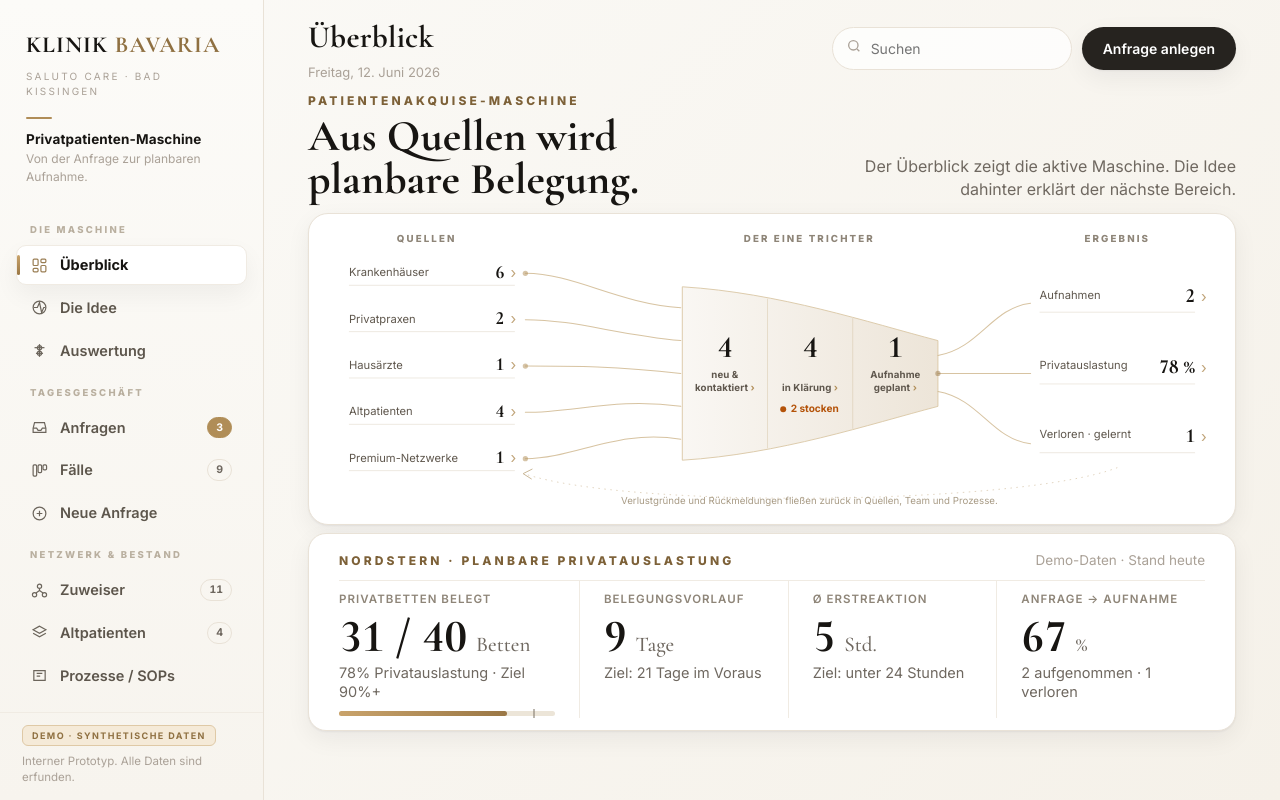
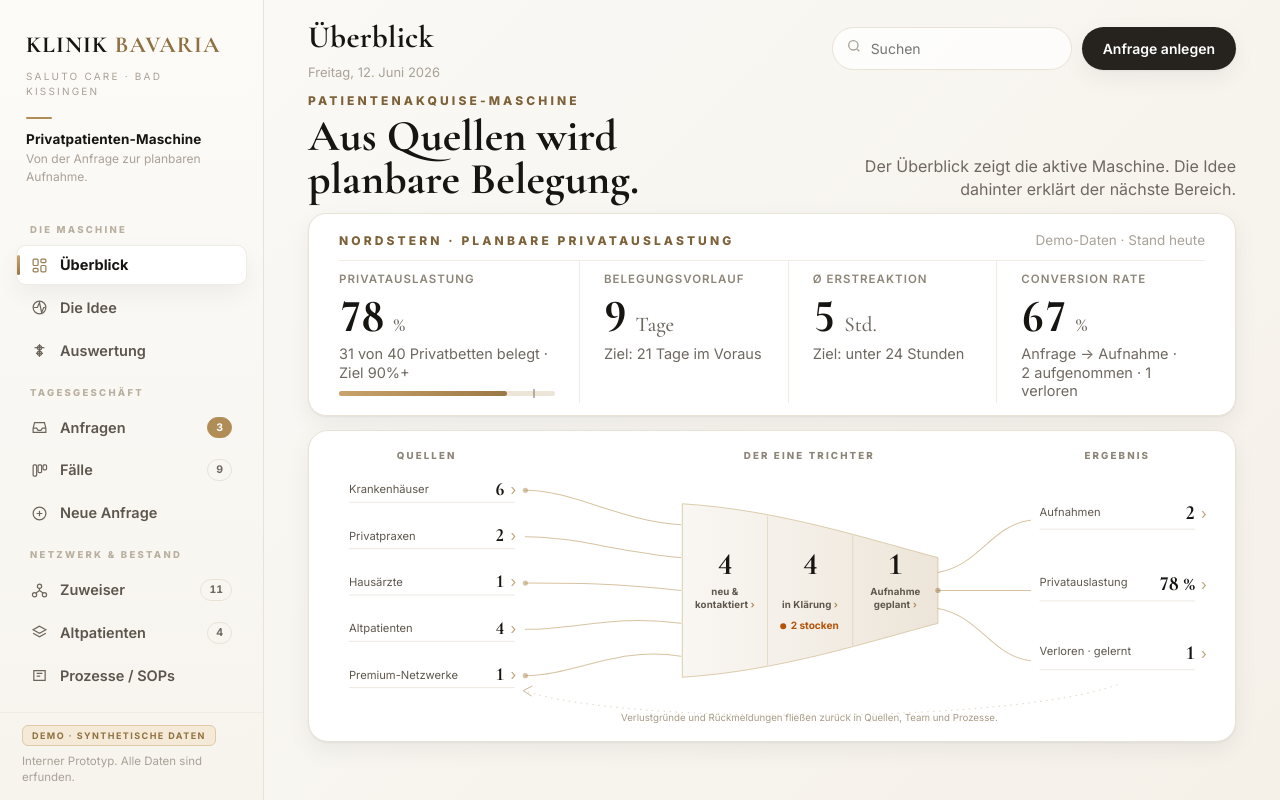
Before and after one commit to aluminiumminimum/bavaria-trichter-prototyp, a plain HTML site: page index.html in a window 1280 px wide. Drawn offline with nearby package versions, Linux system fonts and the light colour scheme.

Commit message:
feat: Nordstern band above funnel, 78% as hero metric, Conversion Rate label

```diff
--- a/index.html
+++ b/index.html
@@ -121,7 +121,7 @@
   .stock-badge text{fill:#b45309;font-size:13.5px;font-weight:700}
   .flow-link{stroke:#d3bd97;stroke-width:1.35;fill:none;opacity:.9;stroke-linecap:round}
   .flow-dot{fill:#b08d57;opacity:.48}
-  .ns-band{margin-top:8px;background:#fff;border:1px solid var(--line);border-radius:18px;padding:16px 30px 12px;box-shadow:var(--shadow)}
+  .ns-band{margin:0 0 14px;background:#fff;border:1px solid var(--line);border-radius:18px;padding:16px 30px 12px;box-shadow:var(--shadow)}
   .ns-head{display:flex;align-items:baseline;justify-content:space-between;gap:20px;margin-bottom:10px}
   .ns-head span:last-child{font-size:13.5px;color:var(--muted2)}
   .ns-grid{display:grid;grid-template-columns:1.15fr 1fr 1fr 1fr;gap:0;border-top:1px solid var(--line2)}
@@ -556,6 +556,32 @@
         </div>
         <p class="cockpit-sub">Der Überblick zeigt die aktive Maschine. Die Idee dahinter erklärt der nächste Bereich.</p>
       </div>
+      <div class="ns-band">
+        <div class="ns-head"><span class="kicker">NORDSTERN · PLANBARE PRIVATAUSLASTUNG</span><span>Demo-Daten · Stand heute</span></div>
+        <div class="ns-grid">
+          <div class="ns-metric feature">
+            <div class="ns-label">Privatauslastung</div>
+            <div class="ns-primary"><b>78</b><span>%</span></div>
+            <div class="ns-sub">31 von 40 Privatbetten belegt · Ziel 90%+</div>
+            <div class="ns-meter"><span></span></div>
+          </div>
+          <div class="ns-metric">
+            <div class="ns-label">Belegungsvorlauf</div>
+            <div class="ns-primary"><b id="nsVorlauf">9</b><span>Tage</span><span id="plusTagH"></span></div>
+            <div class="ns-sub">Ziel: 21 Tage im Voraus</div>
+          </div>
+          <div class="ns-metric">
+            <div class="ns-label">Ø Erstreaktion</div>
+            <div class="ns-primary" id="nsRz"></div>
+            <div class="ns-sub">Ziel: unter 24 Stunden</div>
+          </div>
+          <div class="ns-metric">
+            <div class="ns-label">Conversion Rate</div>
+            <div class="ns-primary" id="nsConv"></div>
+            <div class="ns-sub" id="nsConvSub"></div>
+          </div>
+        </div>
+      </div>
       <div class="funnel-stage">
         <svg id="strom" viewBox="0 0 1180 390" xmlns="http://www.w3.org/2000/svg" role="img" aria-label="Trichter: Quellen, der eine Trichter, Ergebnis">
           <defs>
@@ -670,32 +696,6 @@
           <circle cx="260" cy="314" r="3.5" class="fn-dot" opacity=".45"><animateMotion dur="9s" begin="5s" repeatCount="indefinite" path="M0,0 C76,0 130,-40 208,-26"/></circle>
           <circle cx="812" cy="200" r="3.5" fill="#9a7745" opacity=".5"><animateMotion dur="6s" begin="1s" repeatCount="indefinite" path="M0,0 C48,0 72,0 124,0"/></circle>
         </svg>
-      </div>
-      <div class="ns-band">
-        <div class="ns-head"><span class="kicker">NORDSTERN · PLANBARE PRIVATAUSLASTUNG</span><span>Demo-Daten · Stand heute</span></div>
-        <div class="ns-grid">
-          <div class="ns-metric feature">
-            <div class="ns-label">Privatbetten belegt</div>
-            <div class="ns-primary"><b>31 / 40</b><span>Betten</span></div>
-            <div class="ns-sub">78% Privatauslastung · Ziel 90%+</div>
-            <div class="ns-meter"><span></span></div>
-          </div>
-          <div class="ns-metric">
-            <div class="ns-label">Belegungsvorlauf</div>
-            <div class="ns-primary"><b id="nsVorlauf">9</b><span>Tage</span><span id="plusTagH"></span></div>
-            <div class="ns-sub">Ziel: 21 Tage im Voraus</div>
-          </div>
-          <div class="ns-metric">
-            <div class="ns-label">Ø Erstreaktion</div>
-            <div class="ns-primary" id="nsRz"></div>
-            <div class="ns-sub">Ziel: unter 24 Stunden</div>
-          </div>
-          <div class="ns-metric">
-            <div class="ns-label">Anfrage &rarr; Aufnahme</div>
-            <div class="ns-primary" id="nsConv"></div>
-            <div class="ns-sub" id="nsConvSub"></div>
-          </div>
-        </div>
       </div>
     </section>
 
@@ -1320,7 +1320,7 @@ function renderCockpit(){
   set("autoConsent",kontaktf);
   html("nsRz","<b>"+rzAvg+"</b><span>Std.</span>");
   html("nsConv","<b>"+conv+"</b><span>%</span>");
-  set("nsConvSub",auf+" aufgenommen · "+verl+" verloren");
+  set("nsConvSub","Anfrage → Aufnahme · "+auf+" aufgenommen · "+verl+" verloren");
   const hospitalRx=/(Klinik|Klinikum|Krankenhaus|Campus|Leopoldina|RHÖN|RHÖN|UKW|Fulda|Thoraxzentrum|Recare)/i;
   set("q1",faelle.filter(x=>hospitalRx.test(x.quelle)||x.kanal==="Recare").length);
   const praxisPotenzial=zuweiser.filter(z=>/Privatpraxis|Fachpraxis|Praxis/i.test(z.typ)).length;
```
